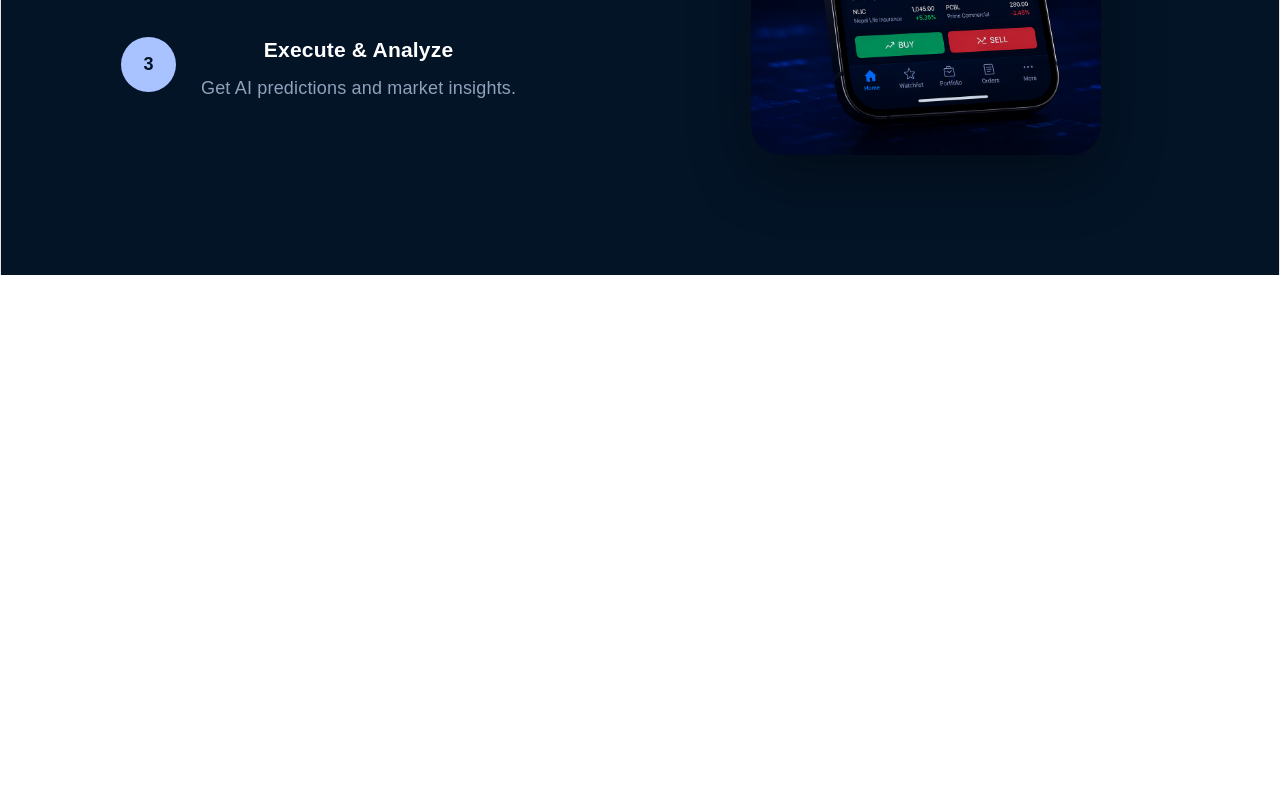
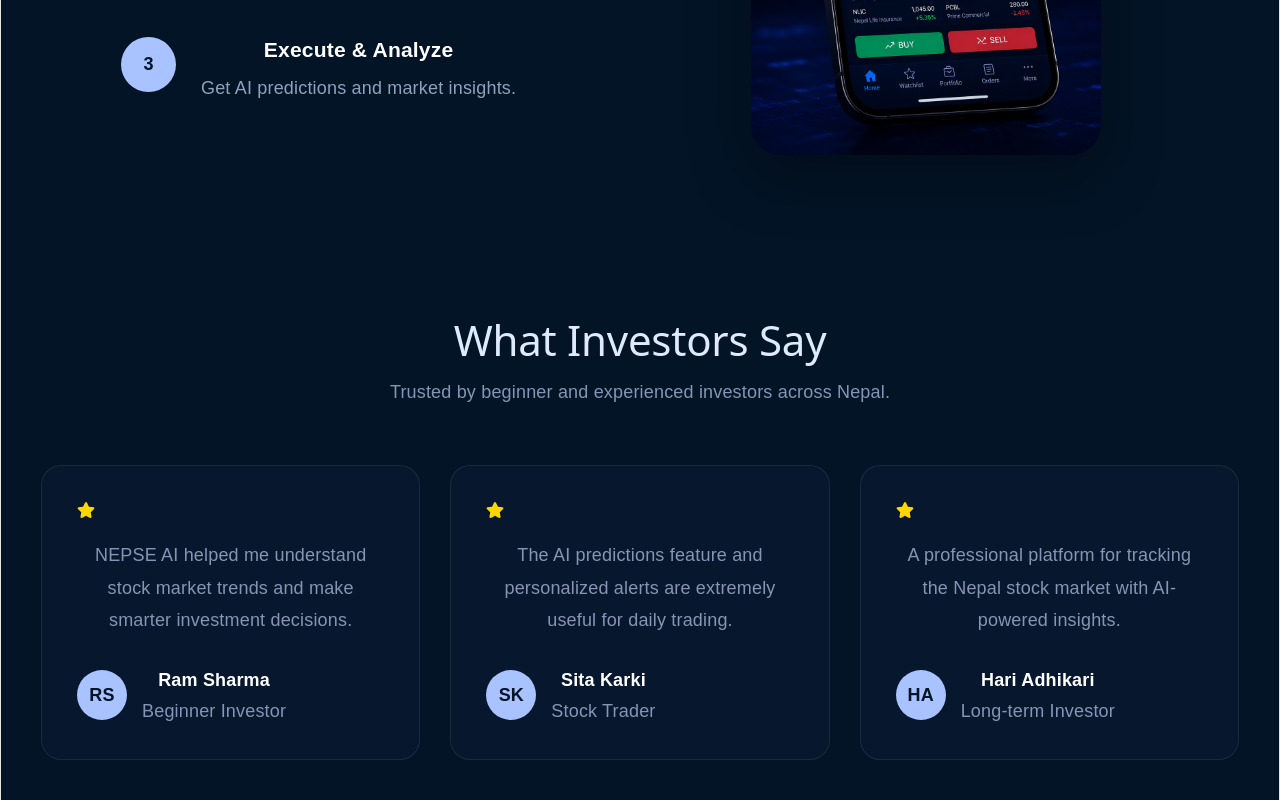
Before and after one commit to prem231631/NEPSE-AI-Web-Application, a React (Vite) app: page / in a window 1280 px wide. Shown: the part 2435-3235 px from the top of the page. Before the commit the page ends 2710 px from the top, so only its background shows below. Built offline with nearby package versions, Linux system fonts and the light colour scheme.

Commit message:
Testimonials Added with CSS

```diff
--- a/src/components/Testimonials.jsx
+++ b/src/components/Testimonials.jsx
@@ -0,0 +1,69 @@
+import "../styles/testimonials.css";
+import {FaStar} from "react-icons/fa";
+
+function Testimonials(){
+    return(
+        <section className="testimonials-section">
+            <div className="testimonials-header">
+                <h2>What Investors Say</h2>
+
+                <p>Trusted by beginner and experienced investors across Nepal.</p>
+            </div>
+
+            <div className="testimonials-grid">
+                <div className="testimonial-card">
+                    <div className="stars">
+                        <FaStar/>
+                    </div>
+
+                    <p>NEPSE AI helped me understand stock market trends and make smarter investment decisions.</p>
+
+                    <div className="user">
+                        <div className="avatar">RS</div>
+
+                        <div>
+                            <h4>Ram Sharma</h4>
+                            <span>Beginner Investor</span>
+                        </div>
+                    </div>
+                </div>
+
+                <div className="testimonial-card">
+                    <div className="stars">
+                        <FaStar/>
+                    </div>
+
+                    <p>The AI predictions feature and personalized alerts are extremely useful for daily trading.</p>
+
+                    <div className="user">
+                        <div className="avatar">SK</div>
+
+                        <div>
+                            <h4>Sita Karki</h4>
+                            <span>Stock Trader</span>
+                        </div>
+                    </div>
+                </div>
+
+                <div className="testimonial-card">
+                    <div className="stars">
+                        <FaStar/>
+                    </div>
+
+                    <p>A professional platform for tracking the Nepal stock market with AI-powered insights.</p>
+
+                    <div className="user">
+                        <div className="avatar">HA</div>
+
+                        <div>
+                            <h4>Hari Adhikari</h4>
+                            <span>Long-term Investor</span>
+                        </div>
+                    </div>
+                </div>
+            </div>
+        </section>
+    );
+}
+
+export default Testimonials;
--- a/src/pages/Landing.jsx
+++ b/src/pages/Landing.jsx
@@ -3,6 +3,7 @@ import Hero from "../components/Hero";
 import Features from "../components/Features";
 import "../styles/landing.css";
 import Journey from "../components/Journey";
+import Testimonials from "../components/Testimonials";
 
 function Landing(){
 
@@ -14,6 +15,7 @@ function Landing(){
             <Hero/>
             <Features/>
             <Journey/>
+            <Testimonials/>
 
         </div>
     )
--- /dev/null
+++ b/src/styles/testimonials.css
@@ -0,0 +1,81 @@
+.testimonials-section{
+    width: 100%;
+    padding: 40px;
+    background: #031427;
+    color: white;
+}
+
+.testimonials-header{
+    text-align: center;
+    margin-bottom: 60px;
+}
+
+.testimonials-header h2{
+    font-size: 42px;
+    margin-bottom: 15px;
+    color: #dfe9ff;
+}
+
+.testimonials-header p{
+    color: #8894b3;
+    font-size: 18px;
+}
+
+.testimonials-grid{
+    display: grid;
+    grid-template-columns: repeat(3, 1fr);
+    gap: 30px;
+}
+
+.testimonial-card{
+    background: #07182e;
+    border: 1px solid rgba(255,255,255, 0.08);
+    border-radius: 20px;
+    padding: 35px;
+    transition: 0.3s;
+}
+
+.testimonial-card:hover{
+    transform: translateY(-10px);
+    box-shadow: 0 0 30px rgba(76, 120, 255, 0.2);
+}
+
+.stars{
+    color: #FFD700;
+    margin-bottom: 20px;
+    display: flex;
+    gap: 5px;
+}
+
+.testimonial-card p{
+    color: #8894b3;
+    line-height: 1.8;
+    margin-bottom: 30px;
+}
+
+.user{
+    display: flex;
+    align-items: center;
+    gap: 15px;
+}
+
+.avatar{
+    width: 50px;
+    height: 50px;
+    border-radius: 50%;
+    background: #a8c3ff;
+    color: #031427;
+    font-weight: bold;
+    display: flex;
+    justify-content: center;
+    align-items: center;
+}
+
+.user h4{
+    color: white;
+    margin-bottom: 5px;
+}
+
+.user span{
+    color: #8894b3;
+}
```
